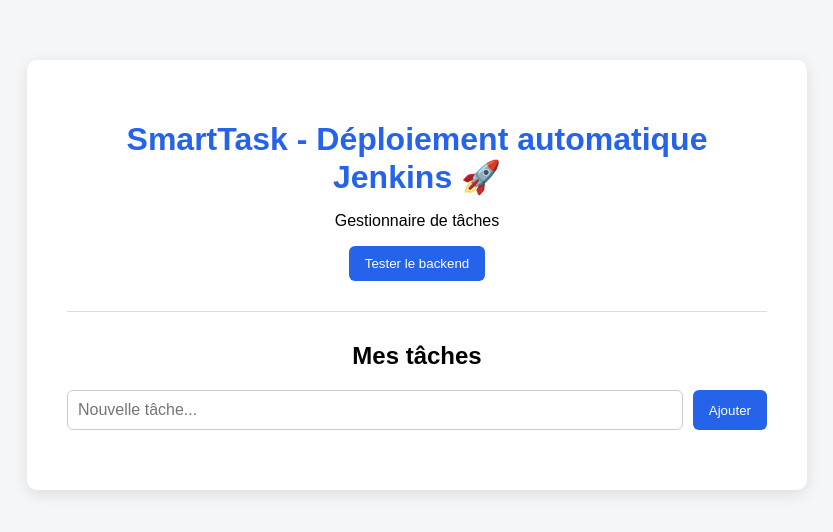
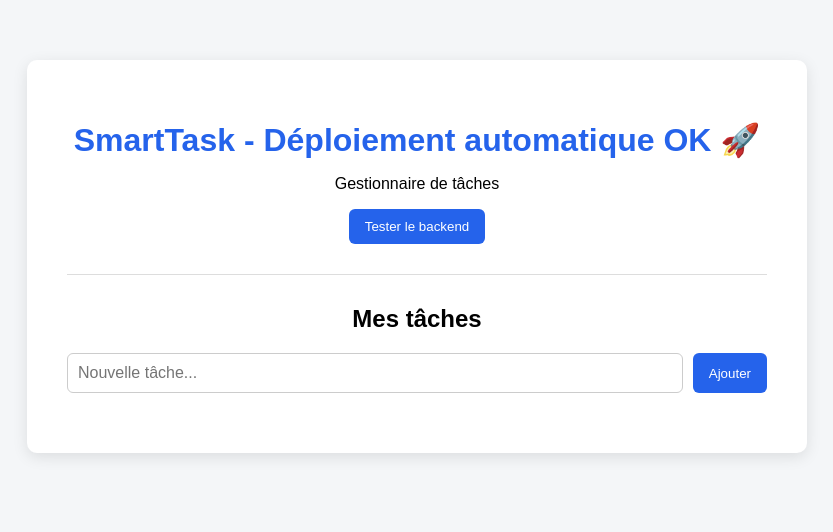
Before and after one commit to Djiby-Diallo/smarttask-devops, a plain HTML site: page frontend/index.html in a window 1280 px wide. Shown: the whole page, without its empty margins (223-1056 px from the left). Drawn offline with Linux system fonts and the light colour scheme; no server answers.

Commit message:
Test CI/CD automatique

```diff
--- a/frontend/index.html
+++ b/frontend/index.html
@@ -9,7 +9,7 @@
 <body>
 
     <div class="container">
-        <h1>SmartTask - Déploiement automatique Jenkins 🚀</h1>
+        <h1>SmartTask - Déploiement automatique OK 🚀</h1>
         <p>Gestionnaire de tâches</p>
 
         <button id="checkBackend">Tester le backend</button>
```
